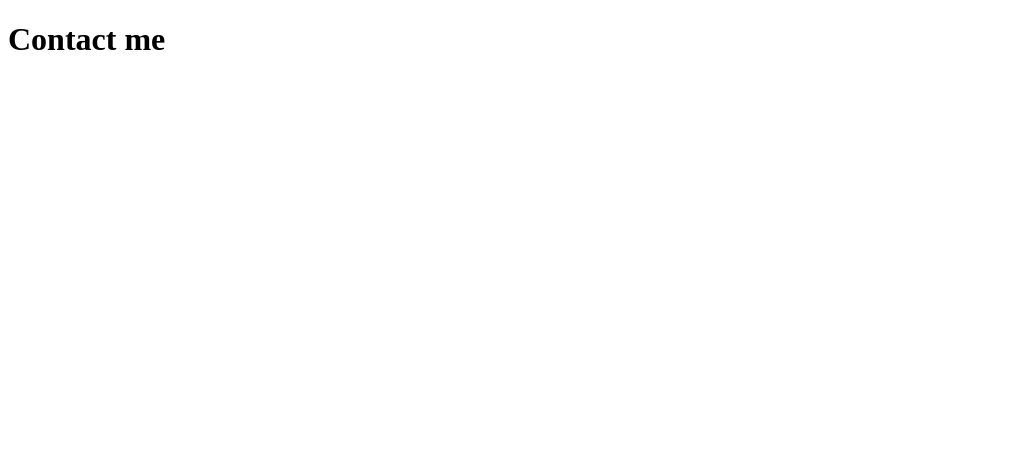
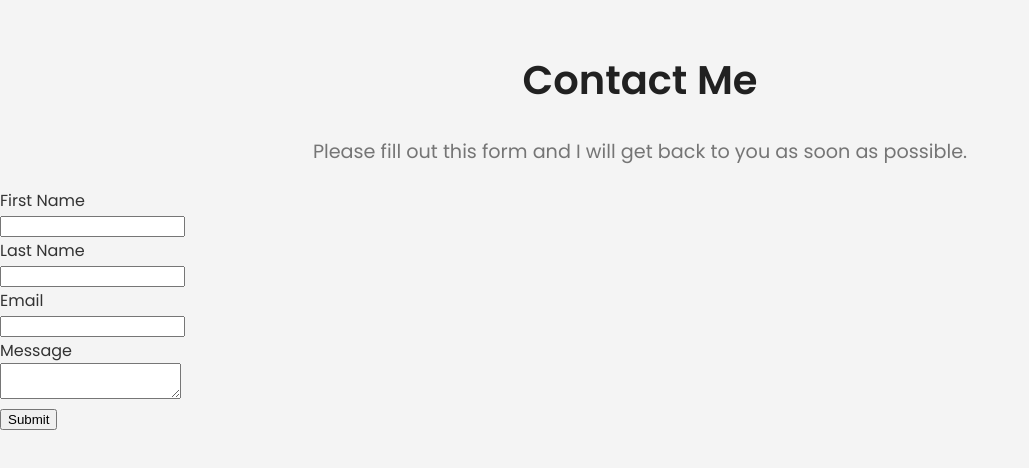
Before and after one commit to eldeebs/website, a plain HTML site: page contact.html in a window 1280 px wide. Shown: the whole page, without its empty margins (0-1029 px from the left). Drawn offline with Linux system fonts and the light colour scheme.

Commit message:
updated contact.html with contact form and updated about.html with contact me href

```diff
--- a/contact.html
+++ b/contact.html
@@ -1,13 +1,27 @@
 <!DOCTYPE html>
 <html>
     <head>
-        <title>
-            Contact
-        </title>
+        <title>Contact</title>
+        <link rel="stylesheet" type="text/css" href="styles.css">
     </head>
     <body>
-        <h1>
-            Contact me
-        </h1>
+        <h1>Contact Me</h1>
+        <p>Please fill out this form and I will get back to you as soon as possible.</p>
+
+        <form action="/contact" method="post">
+            <label for="fname">First Name</label><br>
+            <input type="text" id="fname" name="fname" required><br>
+
+            <label for="lname">Last Name</label><br>
+            <input type="text" id="lname" name="lname" required><br>
+
+            <label for="email">Email</label><br>
+            <input type="email" id="email" name="email" required><br>
+
+            <label for="message">Message</label><br>
+            <textarea id="message" name="message" required></textarea><br>
+
+            <input type="submit" value="Submit">
+        </form>
     </body>
 </html>
```
Also changed, not shown: About.html (+1 -1 lines).
